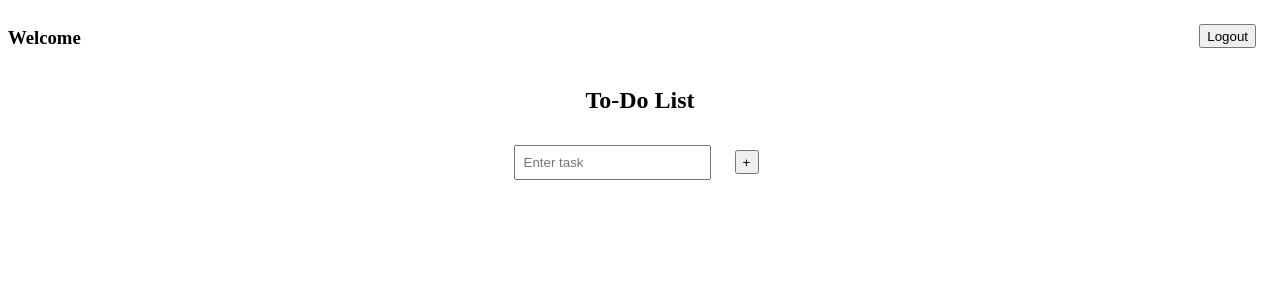
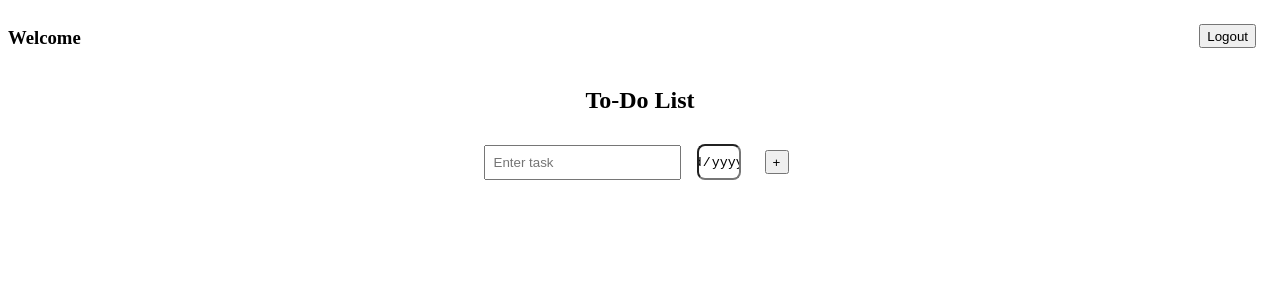
Before and after one commit to meashna/ToDo-LocalStorage, a React app: page /protected/todo in a window 1280 px wide. Shown: the top 300 px of the page. Built offline with nearby package versions, Linux system fonts and the light colour scheme; sample sign-in values are in the browser's storage; the HTML template or start-up script is replaced by a standard one.

Commit message:
date addded

```diff
--- a/src/components/Todo/Todo.css
+++ b/src/components/Todo/Todo.css
@@ -52,3 +52,11 @@ nav{
     padding: 0.5rem;
 
 }
+
+
+/* In your Todo.css file or your CSS styles */
+.dateview {
+    width: 1.5rem;
+    height: 1rem;
+    border-radius: 0.5rem;
+  }
--- a/src/components/Todo/Todo.jsx
+++ b/src/components/Todo/Todo.jsx
@@ -16,6 +16,9 @@ const Todo = () => {
   const userTasks = tasks.filter(
     (task) => task.currentUserMail === currentUser.userMail
   );
+   const [date, setDate] = useState(new Date());
+
+
 
   useEffect(() => {
     const storedTasks = JSON.parse(localStorage.getItem("tasks") || "[]");
@@ -26,6 +29,7 @@ const Todo = () => {
     const newTask = {
       currentUserMail: currentUser.userMail,
       userInput,
+      date: date, // Include the specific date for the task
     };
 
     const updatedTask = [...tasks, newTask];
@@ -48,6 +52,13 @@ const Todo = () => {
     setTasks(updatedTasks);
     localStorage.setItem("tasks", JSON.stringify(updatedTasks));
   };
+
+
+    const handleDateChange = (e) => {
+      // Update the date state with the new value
+      setDate(e.target.value);
+    };
+
 
   return (
     <div>
@@ -73,6 +84,7 @@ const Todo = () => {
               setuserInput(e.target.value);
             }}
           />
+          <input type="date" className="dateview" value={date} onChange={handleDateChange} />
           <button className="add" onClick={addTask}>
             +
           </button>
@@ -82,6 +94,7 @@ const Todo = () => {
           {userTasks.map((task, index) => (
             <div className="tasks-box" key={index}>
               {task.userInput}
+              <div >{task.date}</div> {/* Display the specific date for each task */}
               <div className="delete">
                 <FaTrash onClick={() => deleteTask(index)} />
               </div>
```
